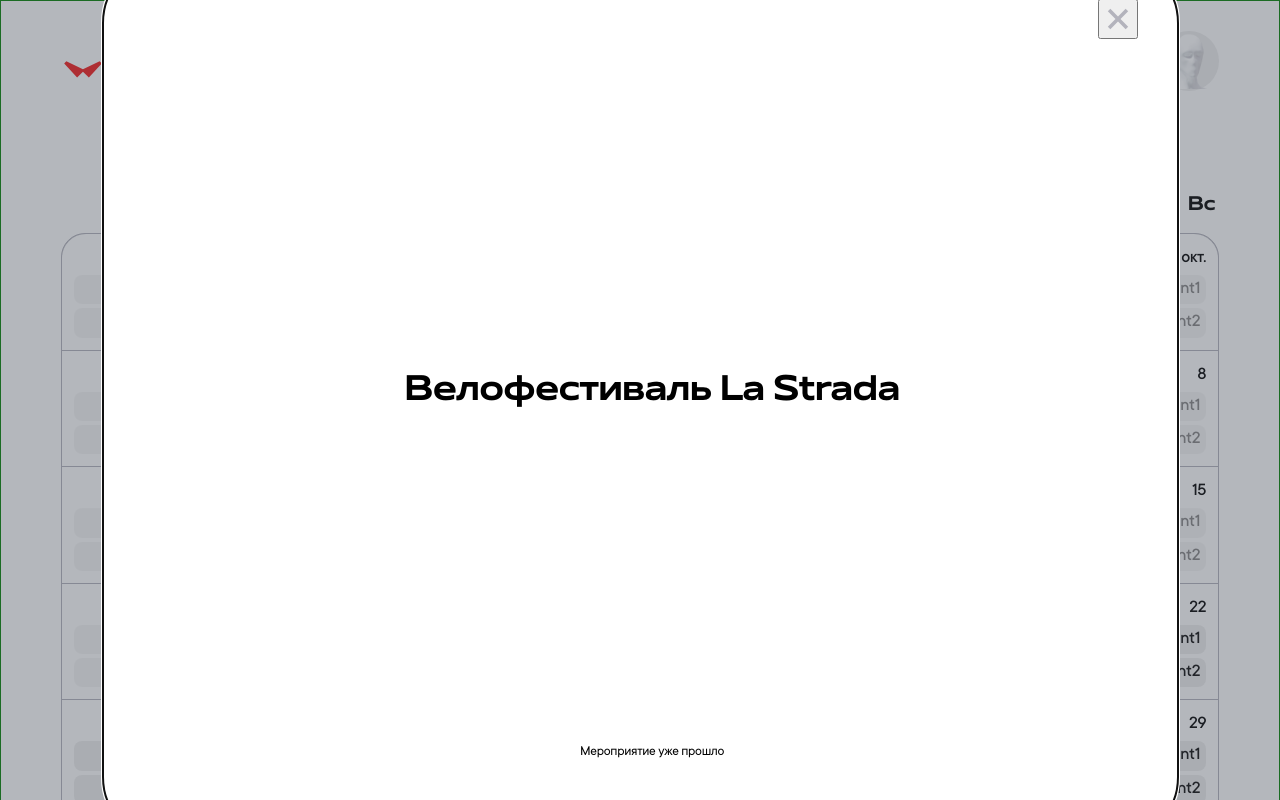
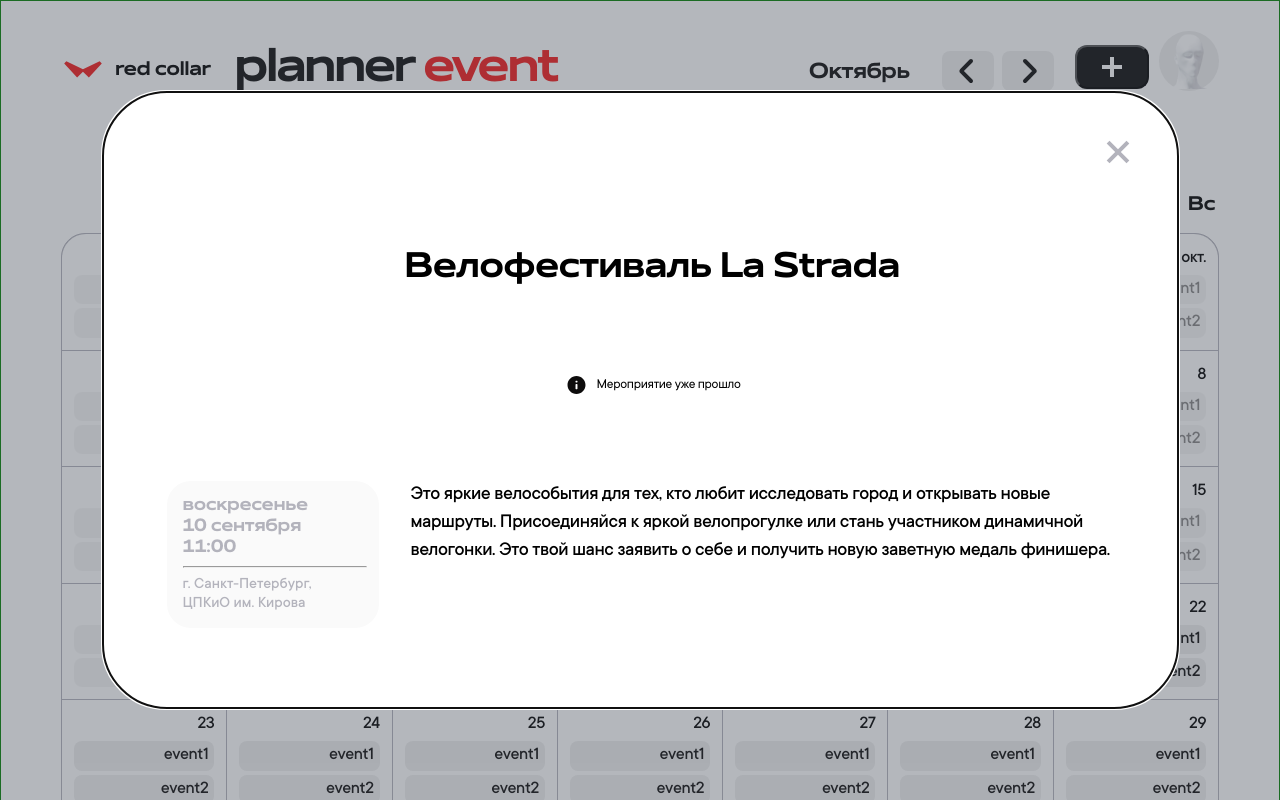
Before and after one commit to Iuliia-Bogdanova/calendar-planner, a React (Vite) app: page / in a window 1280 px wide. Shown: the top 800 px of the page. Built offline with nearby package versions, Linux system fonts and the light colour scheme.

Commit message:
EventInactive diong

```diff
--- a/src/components/GridCalendar/GridCalendar.jsx
+++ b/src/components/GridCalendar/GridCalendar.jsx
@@ -4,7 +4,7 @@ import React, { useState} from "react";
 
 import Calendar from "./Calendar/Calendar";
 import WeekDays from "./WeekDays/WeekDays";
-import PastEventModal from "../Modals/PastEventModal/PastEventModal";
+import EventInactiveUserModal from "../Modals/EventInactiveUserModal/EventInactiveUserModal";
 
 const GridCalendar = ({ startDay }) => {
     const totalDays = 42;
@@ -26,10 +26,8 @@ const GridCalendar = ({ startDay }) => {
 
             <Calendar startDay={startDay} onCellClick={handleOpenModal} />
 
-            <PastEventModal isOpen={isModalOpen} onRequestClose={handleCloseModal}
+            <EventInactiveUserModal isOpen={isModalOpen} onRequestClose={handleCloseModal}
             />
-
-
 
         </div>
     );
--- /dev/null
+++ b/src/components/Modals/EventInactiveUserModal/EventInactiveUserModal.jsx
@@ -0,0 +1,50 @@
+import React from 'react'
+import Modal from "react-modal";
+
+import st from "./styles.module.scss";
+import close from "/icons/close.svg";
+import info from '/icons/info.svg';
+import leftArrow from "/icons/left-arrow.svg";
+import rightArrow from "/icons/right-arrow.svg";
+
+function EventInactiveUserModal({ isOpen, onRequestClose }) {
+    return (
+        <Modal
+            isOpen={isOpen}
+            onRequestClose={onRequestClose}
+            contentLabel="Past Event Modal"
+            ariaHideApp={false}
+            closeTimeoutMS={800}
+            overlayClassName={st.overlayWrapper}
+            className={st.modalWrapper}
+        >
+            <button className={st.modalCloseBtn} onClick={onRequestClose}>
+                <img src={close} />
+            </button>
+            <h3 className={st.h3}>Велофестиваль La Strada</h3>
+            <div className={st.info}>
+                <img src={info} />
+                <p>Мероприятие уже прошло</p>
+            </div>
+            <div className={st.eventItem}>
+                <div className={st.eventDetails}>
+                    <ul className={st.h4}>
+                        <li className={st.day}>воскресенье</li>
+                        <li className={st.date}>10 сентября</li>
+                        <li className={st.time}>11:00</li>
+                    </ul>
+                    <hr className={st.divider} />
+                    <div className={st.location}>г. Санкт-Петербург,<br/>ЦПКиО им. Кирова</div>
+                </div>
+                <div className={st.eventDescription}>
+                    Это яркие велособытия для тех, кто любит исследовать город и
+                    открывать новые маршруты. Присоединяйся к яркой велопрогулке
+                    или стань участником динамичной велогонки. Это твой шанс
+                    заявить о себе и получить новую заветную медаль финишера.
+                </div>
+            </div>
+        </Modal>
+    );
+}
+
+export default EventInactiveUserModal;
--- /dev/null
+++ b/src/components/Modals/EventInactiveUserModal/styles.module.scss
@@ -0,0 +1,56 @@
+@import '../../../styles/vars.scss';
+@import '../../../styles/base.scss';
+
+.modalWrapper {
+    max-width: 1075px;
+    min-width: 717px;
+    max-height: 924px;
+    min-height: 616px;
+
+    padding: 40px 40px 80px 64px;
+}
+
+.info {
+    display: inline-flex;
+    flex-direction: row;
+    justify-content: center;
+    align-items: center;
+    text-align: center;
+    padding: 8px 12px;
+    gap: 8px;
+    font-family: $secondary-font;
+    font-size: 14px;
+    line-height: 1.2;
+    letter-spacing: -0.28px;
+}
+
+.eventItem {
+    display: flex;
+    justify-content: space-between;
+    gap: 32px;
+}
+
+.eventDetails {
+    display: flex;
+    flex-direction: column;
+    flex-shrink: 0;
+    width: 212px;
+    height: auto;
+    padding: 15px 12px 15px 16px;
+    gap: 8px;
+    border-radius: 24px;
+    background-color: $bg-data-color;
+    color: $grey-color;
+}
+
+.location {
+    font-family: $primary-font;
+}
+
+.eventDescription {
+    flex: 1 0 0;
+    font-family: $primary-font;
+    font-size: 20px;
+    line-height: 1.4;
+    letter-spacing: -0.4px;
+}
--- a/src/components/Modals/PastEventModal/PastEventModal.jsx
+++ /dev/null
@@ -1,30 +0,0 @@
-import React from 'react'
-import Modal from "react-modal";
-
-import st from "./styles.module.scss";
-import close from "/icons/close.svg";
-import info from '/icons/info.svg';
-import leftArrow from "/icons/left-arrow.svg";
-import rightArrow from "/icons/right-arrow.svg";
-
-function PastEventModal({ isOpen, onRequestClose }) {
-    return (
-        <Modal
-            isOpen={isOpen}
-            onRequestClose={onRequestClose}
-            contentLabel="Past Event Modal"
-            ariaHideApp={false}
-            closeTimeoutMS={800}
-            overlayClassName={st.overlayWrapper}
-            className={st.modalWrapper}
-        >
-            <button className={st.modalCloseBtn} onClick={onRequestClose}>
-                <img src={close} />
-            </button>
-            <h3 className={st.h3}>Велофестиваль La Strada</h3>
-            <div className={st.info}>Мероприятие уже прошло</div>
-        </Modal>
-    );
-}
-
-export default PastEventModal;
--- a/src/components/Modals/PastEventModal/styles.module.scss
+++ /dev/null
@@ -1,16 +0,0 @@
-@import '../../../styles/vars.scss';
-@import '../../../styles/base.scss';
-
-.modalWrapper {
-    width: 1075px;
-    height: 882px;
-    padding: 40px 40px 80px 64px;
-}
-
-.info {
-    text-align: center;
-    font-family: $secondary-font;
-    font-size: 14px;
-    line-height: 1.2;
-    letter-spacing: -0.28px;
-}
--- a/src/styles/base.scss
+++ b/src/styles/base.scss
@@ -119,11 +119,17 @@ button, button:focus, button:active {
 .modalCloseBtn {
     width: 40px;
     height: 40px;
+    background: $bg-color;
     margin-left: auto;
+    box-shadow: none;
+    border: none;
+    outline: none;
+    cursor: pointer;
     transition: transform .3s ease;
 }
 
 .modalCloseBtn:hover {
+
     transform: scale(1.1);
     opacity: 1.1;
 }
--- a/src/styles/vars.scss
+++ b/src/styles/vars.scss
@@ -5,6 +5,7 @@ $main-text-color: #0D0C0C;
 $grey-color: #B3B3BC;
 $inactive-color: #A4A4A4;
 $element-color: #EFEFEF;
+$bg-data-color: #FAFAFA;
 $overlay: rgba(69, 75, 87, 0.40);
 
 $main-font: Redcollar;
```
